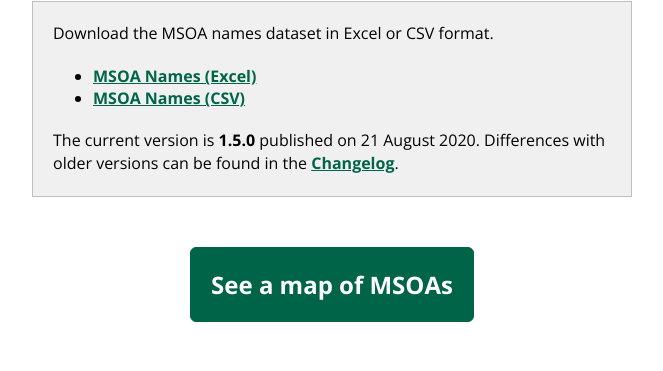
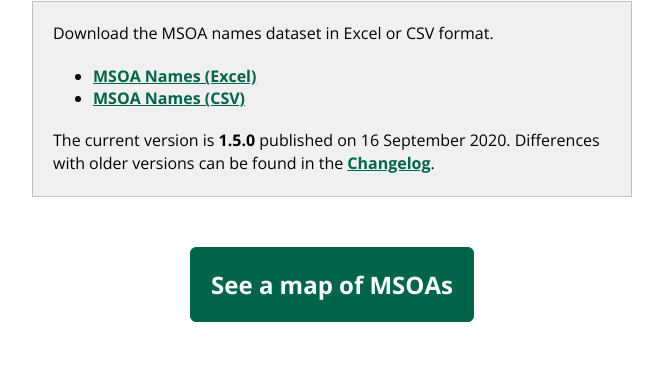
Before and after one commit to ukparliament/visual.parliament.uk-msoanames, a Flask app: page / in a window 1280 px wide. Shown: the part 247-618 px from the top of the page, without its empty margins (308-971 px from the left). Run offline with Flask 2, Linux system fonts and the light colour scheme; some libraries are stand-ins or nearby versions.

Commit message:
Updated MSOA names to version 1.5.0

```diff
--- a/templates/index.html
+++ b/templates/index.html
@@ -22,7 +22,7 @@
                 <li><a href="/msoanames/static/MSOA-Names-1.5.0.csv">MSOA Names (CSV)</a></li>
             </ul>
 
-            <p>The current version is <b>1.5.0</b> published on 21 August 2020. Differences with older versions can be found in the <a href="/msoanames/static/MSOA-Names-Changelog-1.5.0.xlsx">Changelog</a>.</p>
+            <p>The current version is <b>1.5.0</b> published on 16 September 2020. Differences with older versions can be found in the <a href="/msoanames/static/MSOA-Names-Changelog-1.5.0.xlsx">Changelog</a>.</p>
             </div>
 
             <div class="accept">
```
